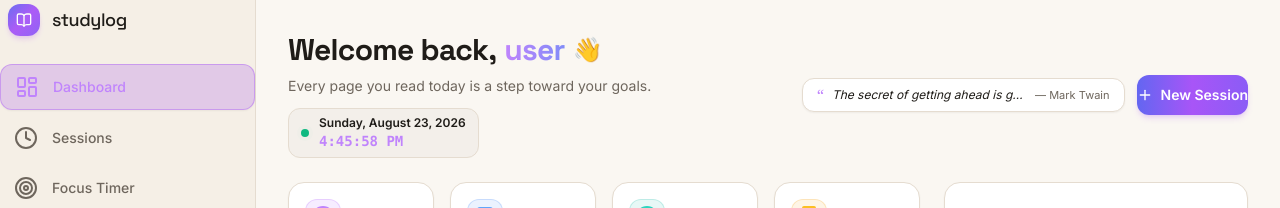
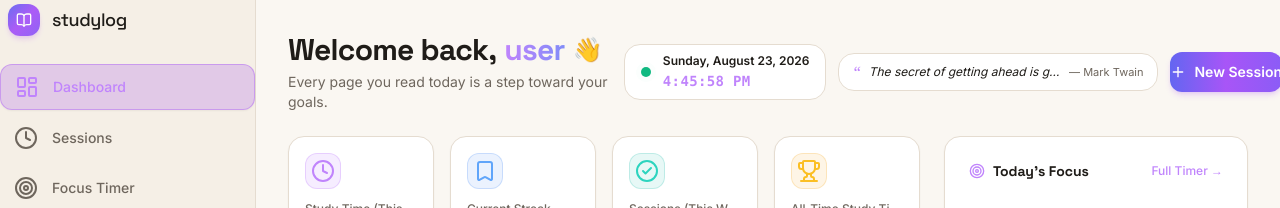
Before and after one commit to mishrayashjay/studylog, a Next.js app: page /dashboard in a window 1280 px wide. Shown: the top 208 px of the page. Built offline with nearby package versions, Linux system fonts and the light colour scheme; no server answers.

Commit message:
feat(dashboard): refine header pill spacing and add interactive hover tooltip for full quote

```diff
--- a/src/app/dashboard/page.tsx
+++ b/src/app/dashboard/page.tsx
@@ -126,6 +126,7 @@ export default function DashboardOverviewPage() {
   // ── Rotating Motivational Quotes (Random on load, smooth fade every 12s) ──
   const [quoteIndex, setQuoteIndex] = useState(() => Math.floor(Math.random() * MOTIVATIONAL_QUOTES.length))
   const [isQuoteVisible, setIsQuoteVisible] = useState(true)
+  const [isQuotePopoverOpen, setIsQuotePopoverOpen] = useState(false)
 
   useEffect(() => {
     const interval = setInterval(() => {
@@ -465,7 +466,8 @@ export default function DashboardOverviewPage() {
 
       {/* ═══ 1. TOP HEADER ROW ════════════════════════════════════ */}
       <div className="flex flex-col lg:flex-row lg:items-center justify-between gap-4">
-        <div className="space-y-2">
+        {/* Left: Greeting & Subtitle */}
+        <div className="space-y-1">
           <h1 className="text-2xl sm:text-3xl font-bold tracking-tight text-theme-text font-display flex items-center gap-2">
             <span>Welcome back,</span>
             <span className="bg-clip-text text-transparent bg-gradient-to-r from-purple-400 to-indigo-400">
@@ -473,33 +475,42 @@ export default function DashboardOverviewPage() {
             </span>
             <span className="text-2xl">👋</span>
           </h1>
-          <div className="flex flex-wrap items-center gap-3">
           <p className="text-theme-muted text-xs sm:text-sm">
             Every page you read today is a step toward your goals.
           </p>
+        </div>
+
+        {/* Right Action Bar */}
+        <div className="flex items-center gap-3 flex-wrap sm:flex-nowrap">
+          {/* Live Date & Time Pill with Vertically Centered Live Indicator & Proper Spacing */}
           {formattedLiveDate && (
-              <div className="inline-flex items-center gap-2.5 bg-theme-subtle px-3 py-1.5 rounded-xl border border-theme-border shadow-xs">
-                <span className="relative flex h-2 w-2 shrink-0">
+            <div className="flex items-center gap-3 bg-theme-card border border-theme-border px-4 py-2 rounded-2xl shadow-xs shrink-0">
+              <div className="flex items-center justify-center shrink-0 self-center">
+                <span className="relative flex h-2.5 w-2.5">
                   <span className="animate-ping absolute inline-flex h-full w-full rounded-full bg-emerald-400 opacity-75" />
-                  <span className="relative inline-flex rounded-full h-2 w-2 bg-emerald-500" />
+                  <span className="relative inline-flex rounded-full h-2.5 w-2.5 bg-emerald-500" />
                 </span>
-                <div className="flex flex-col leading-tight">
-                  <span className="text-xs font-semibold text-theme-text font-sans">
+              </div>
+              <div className="flex flex-col justify-center space-y-0.5 min-w-0">
+                <span className="text-xs font-semibold text-theme-text whitespace-nowrap">
                   {formattedLiveDate}
                 </span>
-                  <span className="text-xs sm:text-sm font-bold font-mono text-purple-400 tracking-normal">
+                <span className="text-xs sm:text-sm font-bold font-mono text-purple-400 tracking-wide whitespace-nowrap">
                   {formattedLiveTime}
                 </span>
               </div>
             </div>
           )}
-          </div>
-        </div>
 
-        {/* Right Action Bar */}
-        <div className="flex items-center gap-3 flex-wrap sm:flex-nowrap">
-          {/* Motivational Quote Card with Smooth Fade Rotation */}
-          <div className="hidden xl:flex items-center gap-2 bg-theme-card border border-theme-border px-3.5 py-2 rounded-xl text-xs text-theme-text shadow-sm max-w-sm overflow-hidden">
+          {/* Motivational Quote Card with Smooth Fade Rotation & Hover Tooltip */}
+          <div
+            className="relative group hidden xl:flex items-center"
+            onMouseEnter={() => setIsQuotePopoverOpen(true)}
+            onMouseLeave={() => setIsQuotePopoverOpen(false)}
+            onClick={() => setIsQuotePopoverOpen((prev) => !prev)}
+          >
+            {/* Collapsed Card */}
+            <div className="flex items-center gap-2 bg-theme-card hover:bg-theme-subtle border border-theme-border px-3.5 py-2.5 rounded-2xl text-xs text-theme-text shadow-xs max-w-xs cursor-pointer transition-all">
               <span className="text-purple-400 font-serif text-base leading-none shrink-0">&ldquo;</span>
               <div
                 className={`flex items-center gap-1.5 min-w-0 transition-opacity duration-300 ease-in-out ${
@@ -508,6 +519,31 @@ export default function DashboardOverviewPage() {
               >
                 <span className="italic truncate">{currentQuote.text}</span>
                 <span className="text-theme-muted text-[11px] shrink-0">— {currentQuote.author}</span>
+              </div>
+            </div>
+
+            {/* Full Quote Tooltip / Popover (Appears on Hover or Tap) */}
+            <div
+              className={`absolute bottom-full right-0 mb-2.5 z-50 w-72 sm:w-80 p-4 bg-theme-card border border-theme-border rounded-2xl shadow-2xl transition-all duration-200 pointer-events-none ${
+                isQuotePopoverOpen
+                  ? 'opacity-100 translate-y-0 scale-100'
+                  : 'opacity-0 translate-y-1 scale-95 pointer-events-none'
+              }`}
+            >
+              <div className="space-y-2.5">
+                <div className="flex items-start gap-2">
+                  <span className="text-purple-400 font-serif text-xl leading-none shrink-0">&ldquo;</span>
+                  <p className="text-xs sm:text-sm italic text-theme-text leading-relaxed font-serif">
+                    {currentQuote.text}&rdquo;
+                  </p>
+                </div>
+                <div className="flex items-center justify-between pt-2 border-t border-theme-border">
+                  <span className="text-[10px] uppercase tracking-wider font-bold text-purple-400">Quote of the Day</span>
+                  <span className="text-xs font-semibold text-theme-muted">— {currentQuote.author}</span>
+                </div>
+              </div>
+              {/* Downward Caret Arrow */}
+              <div className="absolute right-8 top-full w-0 h-0 border-x-[6px] border-x-transparent border-t-[6px] border-t-theme-border" />
             </div>
           </div>
 
```
Lines whose indentation alone changed are shown as unchanged.
